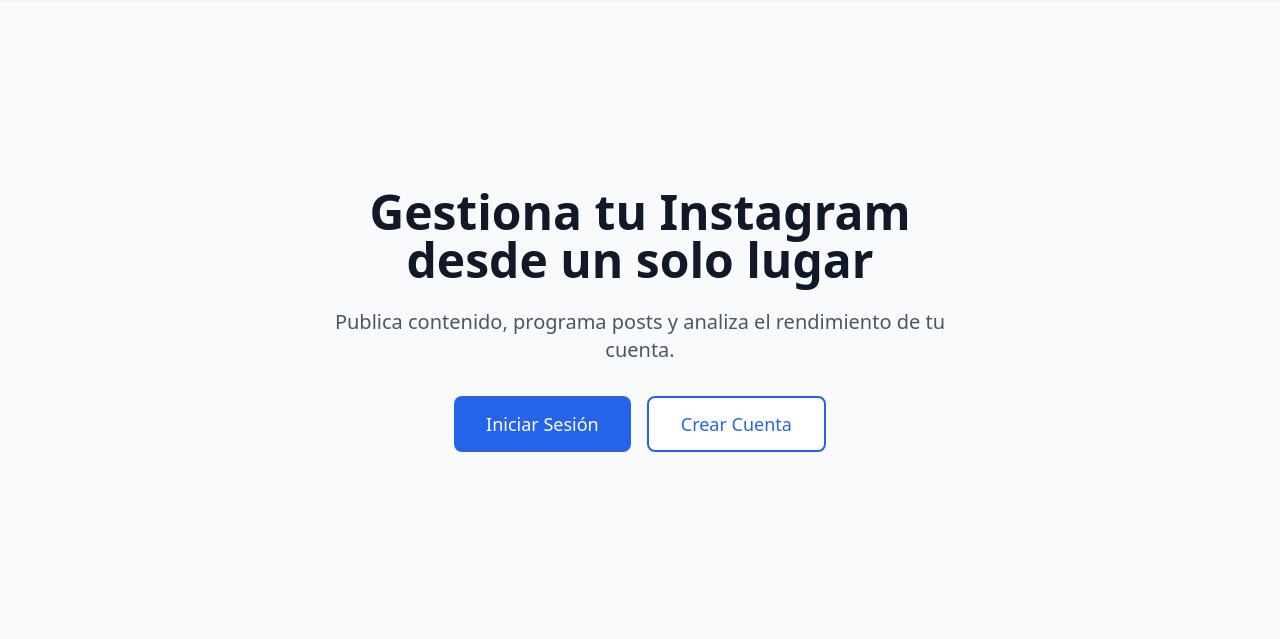
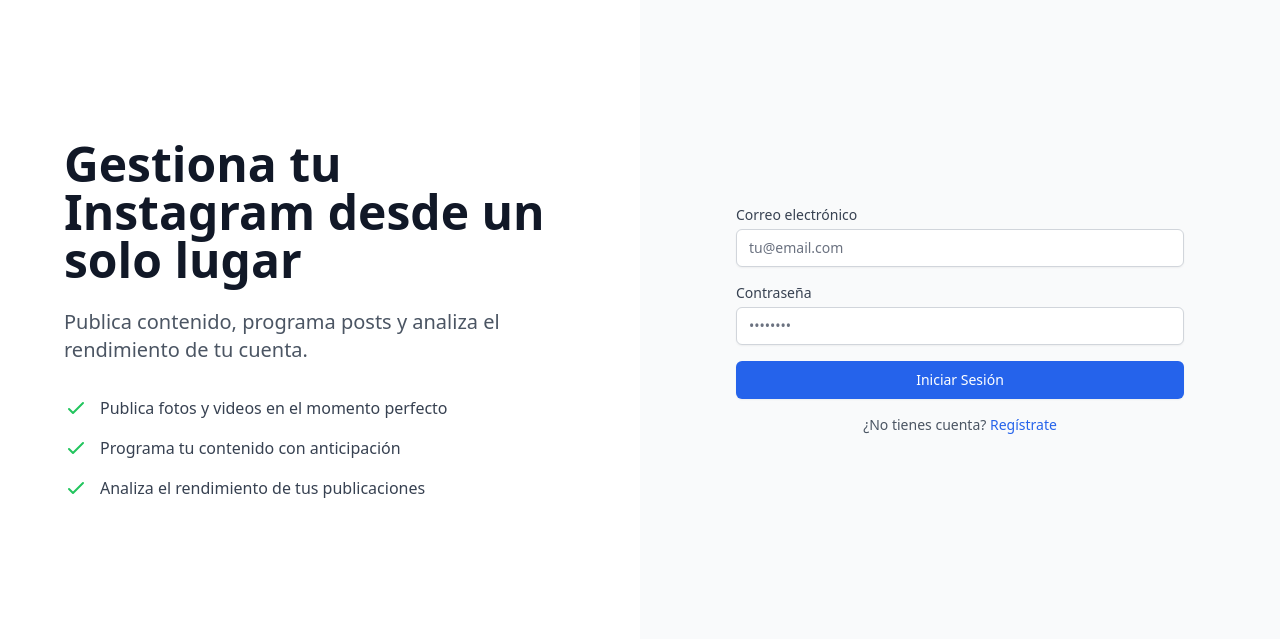
Before and after one commit to jponce-ux/instagram-auto-post, a FastAPI app: page / in a window 1280 px wide. Shown: the part 65-704 px from the top of the page. Run offline with FastAPI, Linux system fonts and the light colour scheme; parts of the project's set-up code (start-up, migrations or seed data) failed here and were passed over; some libraries are stand-ins or nearby versions.

Commit message:
feat: implement landing page with HTMX dual auth forms

```diff
--- /dev/null
+++ b/app/templates/components/auth_error.html
@@ -0,0 +1,4 @@
+{# Error message fragment for auth failures #}
+<div id="error-message" class="bg-red-50 border border-red-200 text-red-700 px-4 py-3 rounded-lg mb-4">
+    {{ error_text | default("Credenciales incorrectas") }}
+</div>
--- /dev/null
+++ b/app/templates/components/auth_form.html
@@ -0,0 +1,26 @@
+{# HTMX login form partial #}
+<div id="auth-form-box">
+    <form hx-post="/auth/login" hx-target="#auth-form-box" hx-swap="innerHTML" method="post" class="space-y-4">
+        <div>
+            <label for="email" class="block text-sm font-medium text-gray-700">Correo electrónico</label>
+            <input type="email" id="email" name="username" required
+                   class="mt-1 block w-full rounded-md border-gray-300 shadow-sm focus:border-blue-500 focus:ring-blue-500 sm:text-sm"
+                   placeholder="tu@email.com">
+        </div>
+        <div>
+            <label for="password" class="block text-sm font-medium text-gray-700">Contraseña</label>
+            <input type="password" id="password" name="password" required
+                   class="mt-1 block w-full rounded-md border-gray-300 shadow-sm focus:border-blue-500 focus:ring-blue-500 sm:text-sm"
+                   placeholder="••••••••">
+        </div>
+        <div>
+            <button type="submit"
+                    class="w-full flex justify-center py-2 px-4 border border-transparent rounded-md shadow-sm text-sm font-medium text-white bg-blue-600 hover:bg-blue-700 focus:outline-none focus:ring-2 focus:ring-offset-2 focus:ring-blue-500">
+                Iniciar Sesión
+            </button>
+        </div>
+    </form>
+    <div class="mt-4 text-center text-sm text-gray-600">
+        ¿No tienes cuenta? <a href="#" hx-get="/auth/register-form" hx-target="#auth-form-box" hx-swap="innerHTML" class="text-blue-600 hover:text-blue-800 font-medium">Regístrate</a>
+    </div>
+</div>
--- a/app/templates/landing.html
+++ b/app/templates/landing.html
@@ -3,21 +3,45 @@
 {% block title %}Bienvenido - Mi App Instagram{% endblock %}
 
 {% block content %}
-<div class="min-h-[80vh] flex items-center justify-center px-4">
-    <div class="max-w-2xl w-full text-center">
-        <h1 class="text-5xl font-extrabold text-gray-900 mb-6">
-            Gestiona tu Instagram desde un solo lugar
-        </h1>
-        <p class="text-xl text-gray-600 mb-8">
-            Publica contenido, programa posts y analiza el rendimiento de tu cuenta.
-        </p>
-        <div class="flex flex-col sm:flex-row gap-4 justify-center">
-            <a href="/auth/login" class="inline-flex items-center justify-center px-8 py-3 text-lg font-medium text-white bg-blue-600 hover:bg-blue-700 rounded-lg transition-colors">
-                Iniciar Sesión
-            </a>
-            <a href="/auth/register" class="inline-flex items-center justify-center px-8 py-3 text-lg font-medium text-blue-600 bg-white hover:bg-gray-50 border-2 border-blue-600 rounded-lg transition-colors">
-                Crear Cuenta
-            </a>
+<div class="flex flex-col md:flex-row min-h-[80vh]">
+    {# Left side: Marketing text #}
+    <div class="w-full md:w-1/2 flex items-center justify-center p-8 md:p-16 bg-white">
+        <div class="max-w-lg">
+            <h1 class="text-4xl md:text-5xl font-extrabold text-gray-900 mb-6 leading-tight">
+                Gestiona tu Instagram desde un solo lugar
+            </h1>
+            <p class="text-xl text-gray-600 mb-8">
+                Publica contenido, programa posts y analiza el rendimiento de tu cuenta.
+            </p>
+            <div class="hidden md:block">
+                <div class="space-y-4">
+                    <div class="flex items-center space-x-3">
+                        <svg class="w-6 h-6 text-green-500" fill="none" stroke="currentColor" viewBox="0 0 24 24">
+                            <path stroke-linecap="round" stroke-linejoin="round" stroke-width="2" d="M5 13l4 4L19 7"></path>
+                        </svg>
+                        <span class="text-gray-700">Publica fotos y videos en el momento perfecto</span>
+                    </div>
+                    <div class="flex items-center space-x-3">
+                        <svg class="w-6 h-6 text-green-500" fill="none" stroke="currentColor" viewBox="0 0 24 24">
+                            <path stroke-linecap="round" stroke-linejoin="round" stroke-width="2" d="M5 13l4 4L19 7"></path>
+                        </svg>
+                        <span class="text-gray-700">Programa tu contenido con anticipación</span>
+                    </div>
+                    <div class="flex items-center space-x-3">
+                        <svg class="w-6 h-6 text-green-500" fill="none" stroke="currentColor" viewBox="0 0 24 24">
+                            <path stroke-linecap="round" stroke-linejoin="round" stroke-width="2" d="M5 13l4 4L19 7"></path>
+                        </svg>
+                        <span class="text-gray-700">Analiza el rendimiento de tus publicaciones</span>
+                    </div>
+                </div>
+            </div>
+        </div>
+    </div>
+
+    {# Right side: Auth form #}
+    <div class="w-full md:w-1/2 flex items-center justify-center p-8 bg-gray-50">
+        <div class="w-full max-w-md">
+            {% include "components/auth_form.html" %}
         </div>
     </div>
 </div>
```
Also changed, not shown: app/auth/routes.py (+56 -5 lines), app/auth/utils.py (added, +15 -0 lines), app/templates/components/register_form.html (added, +38 -0 lines), tests/test_landing_page.py (added, +346 -0 lines).
